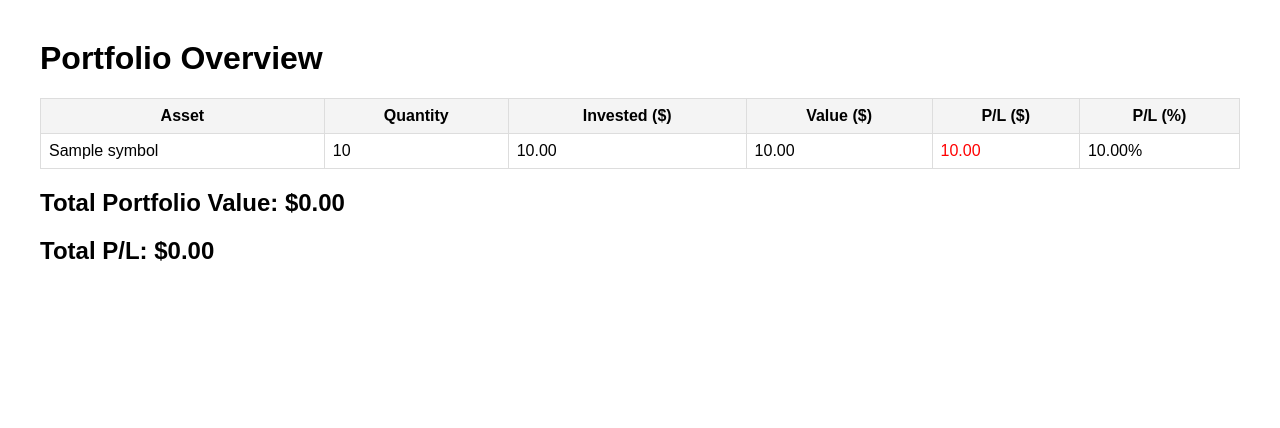
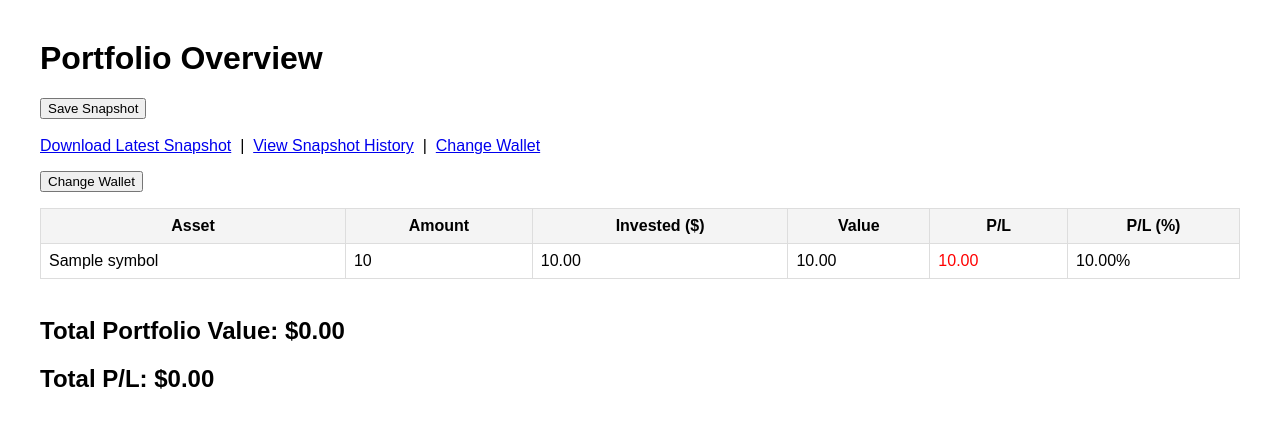
Before and after one commit to Alpha-M2/crypto-portfolio-tracker, a Flask app: template templates/dashboard.html in a window 1280 px wide. Shown: the top 428 px of the page. Run offline with Flask 3, Linux system fonts and the light colour scheme; the template is opened without the code that fills it: most values are stand-ins (such as "Sample title", 1, 10 or a date in 2020).

Commit message:
Harden UX, pricing reliability, snapshots, and daily usage flow
- Implemented cookie-based wallet persistence (no forced re-entry)
- Added explicit wallet reset/change flows
- Introduced snapshot indexing and history per wallet
- Enabled snapshot export and one-click save (user-triggered only)
- Hardened missing price handling (backend + UI-safe behavior)
- Added scam token filtering to suppress low-quality assets
- Normalized stablecoin pricing to deterministic $1.00 values
- Prevented API dependency for stablecoin valuation
- Improved portfolio calculation resilience and predictability
- Ensured daily-usable behavior with clear state transitions

```diff
--- a/app.py
+++ b/app.py
@@ -1,4 +1,12 @@
-from flask import Flask, request, render_template, send_file
+from flask import (
+    Flask,
+    request,
+    render_template,
+    send_file,
+    make_response,
+    redirect,
+    url_for,
+)
 import os
 import logging
 
@@ -8,9 +16,12 @@ from portfolio.wallets.evm import fetch_eth_balance
 from portfolio.wallets.utils import eth_balance_to_holding
 from portfolio.wallets.erc20 import fetch_erc20_holdings
 
-from portfolio.storage import load_holdings, save_snapshot
+from portfolio.storage import load_holdings, save_snapshot, list_snapshots
 from portfolio.prices import fetch_native_prices, fetch_erc20_prices
 from portfolio.calculator import calculate_position
+
+from portfolio.filters.scam import is_scam_token
+from portfolio.filters.stablecoins import is_stablecoin
 
 from config import HOLDINGS_FILE, BASE_CURRENCY
 
@@ -23,26 +34,43 @@ app = Flask(__name__)
 @app.route("/", methods=["GET", "POST"])
 def dashboard():
     try:
-        wallet_address = request.args.get("wallet") or request.form.get("wallet")
+        wallet_address = (
+            request.args.get("wallet")
+            or request.form.get("wallet")
+            or request.cookies.get("wallet")
+        )
+
         if not wallet_address:
             return render_template("wallet_input.html")
 
         holdings = load_holdings(HOLDINGS_FILE)
 
-        if wallet_address:
-            try:
-                eth_balance = fetch_eth_balance(wallet_address)
-                holdings.append(eth_balance_to_holding(eth_balance))
+        try:
+            eth_balance = fetch_eth_balance(wallet_address)
+            holdings.append(eth_balance_to_holding(eth_balance))
 
-                erc20_holdings = fetch_erc20_holdings(wallet_address)
-                holdings.extend(erc20_holdings)
-            except Exception:
-                logger.exception("Failed to fetch wallet balances")
+            erc20_holdings = fetch_erc20_holdings(wallet_address)
+            holdings.extend(erc20_holdings)
+        except Exception:
+            logger.exception("Failed to fetch wallet balances")
 
         native_symbols = []
         erc20_contracts = []
+        filtered_holdings = []
 
+        # Scam token filtering
         for h in holdings:
+            is_scam, reason = is_scam_token(h)
+            if is_scam:
+                logger.warning(
+                    "Suppressed scam token: %s (reason=%s)",
+                    h.symbol,
+                    reason,
+                )
+                continue
+
+            filtered_holdings.append(h)
+
             if getattr(h, "is_erc20", False):
                 erc20_contracts.append(h.contract_address)
             else:
@@ -55,57 +83,99 @@ def dashboard():
         total_value = 0.0
         total_invested = 0.0
 
-        for h in holdings:
-            try:
-                if h.is_erc20:
-                    price = erc20_prices[h.contract_address][BASE_CURRENCY]
-                else:
-                    price = native_prices[h.symbol][BASE_CURRENCY]
-            except KeyError:
+        for h in filtered_holdings:
+            price = None
+
+            if is_stablecoin(h.symbol):
+                price = 1.0
+
+            elif h.is_erc20:
+                price_data = erc20_prices.get(h.contract_address)
+                if price_data:
+                    price = price_data.get(BASE_CURRENCY)
+            else:
+                price_data = native_prices.get(h.symbol)
+                if price_data:
+                    price = price_data.get(BASE_CURRENCY)
+
+            if price is None:
                 logger.warning("No price data for token: %s", h.symbol)
                 continue
 
             position = calculate_position(h, price)
             if not position:
                 continue
+
             portfolio.append(position)
             total_value += position["current_value"]
             total_invested += position["invested"]
 
-        save_snapshot(wallet_address, portfolio)
+        # Save snapshot ONLY on explicit user action
+        if request.method == "POST":
+            save_snapshot(wallet_address, portfolio)
+            logger.info("Snapshot saved for wallet %s", wallet_address)
+
+        response = make_response(
+            render_template(
+                "dashboard.html",
+                portfolio=portfolio,
+                total_value=total_value,
+                total_pnl=total_value - total_invested,
+                wallet=wallet_address,
+            )
+        )
+
+        response.set_cookie(
+            "wallet",
+            wallet_address,
+            max_age=60 * 60 * 24 * 30,  # 30 days
+            httponly=True,
+            samesite="Lax",
+        )
 
         logger.info("Dashboard rendered successfully")
-
-        return render_template(
-            "dashboard.html",
-            portfolio=portfolio,
-            total_value=total_value,
-            total_pnl=total_value - total_invested,
-        )
+        return response
 
     except Exception:
         logger.exception("Dashboard rendering failed")
         return "Internal Server Error", 500
 
 
+@app.route("/export/<filename>")
+def export_snapshot(filename):
+    snapshot_path = f"data/snapshots/{filename}"
+    if not os.path.exists(snapshot_path):
+        return "Snapshot not found", 404
+    return send_file(snapshot_path, as_attachment=True)
+
+
+@app.route("/snapshots")
+def snapshot_history():
+    wallet_address = request.args.get("wallet")
+    if not wallet_address:
+        return "Wallet required", 400
+
+    snapshots = list_snapshots(wallet_address)
+    return render_template(
+        "snapshots.html",
+        wallet=wallet_address,
+        snapshots=snapshots,
+    )
+
+
+@app.route("/change-wallet")
+def change_wallet():
+    response = redirect("/")
+    response.delete_cookie("wallet")
+    return response
+
+
+@app.route("/reset-wallet")
+def reset_wallet():
+    response = make_response(redirect(url_for("dashboard")))
+    response.delete_cookie("wallet")
+    return response
+
+
 if __name__ == "__main__":
     app.run(debug=True)
-
-
-@app.route("/export")
-def export_snapshot():
-    wallet_address = request.args.get("wallet")
-    if not wallet_address:
-        return "Wallet address required", 400
-
-    snapshot_dir = "data/snapshots"
-    if not os.path.exists(snapshot_dir):
-        return "No snapshot directory found", 404
-
-    # Find the latest snapshot for this wallet
-    snapshots = sorted(os.listdir(snapshot_dir), reverse=True)
-    for f in snapshots:
-        if f.startswith(wallet_address):
-            return send_file(f"{snapshot_dir}/{f}", as_attachment=True)
-
-    return "No snapshot available", 404
--- a/data/holdings.csv
+++ b/data/holdings.csv
@@ -1,5 +1,5 @@
 symbol,amount,cost_basis
 
-bitcoin,0.25,20000
-ethereum,1.5,2500
-solana,10,1000
+bitcoin,0.25,2000
+ethereum,1.5,1500
+solana,10,300
--- /dev/null
+++ b/data/snapshots/0x2b09197141080f9dcfd2976cfdcf4e2a7d9cf483_20251220_012840.csv
@@ -0,0 +1,4 @@
+symbol,amount,invested,current_value,pnl,pnl_pct
+bitcoin,0.25,0.0,22030.75,22030.75,0
+ethereum,1.5,0.0,4469.715,4469.715,0
+eth,5.225057435466202,0.0,15569.678396776544,15569.678396776544,0
--- /dev/null
+++ b/data/snapshots/0xd92293daca6bbed57f8cb6d498b48ea93e035e99_20251220_203607.csv
@@ -0,0 +1,4 @@
+symbol,amount,invested,current_value,pnl,pnl_pct
+bitcoin,0.25,500.0,22056.0,21556.0,4311.2
+ethereum,1.5,2250.0,4467.885,2217.885,98.57266666666668
+eth,15.670676100603108,0.0,46676.51912649541,46676.51912649541,0
--- /dev/null
+++ b/portfolio/filters/scam.py
@@ -0,0 +1,34 @@
+import re
+
+SCAM_KEYWORDS = [
+    "claim",
+    "visit",
+    "reward",
+    "airdrop",
+    "verify",
+    "http",
+    ".com",
+    ".net",
+    ".io",
+]
+
+
+def is_scam_token(holding) -> tuple[bool, str | None]:
+    symbol = (holding.symbol or "").lower()
+
+    # Keyword-based detection
+    for kw in SCAM_KEYWORDS:
+        if kw in symbol:
+            return True, f"keyword:{kw}"
+
+    if len(symbol) > 25:
+        return True, "symbol_length"
+
+    # Zero-value dust tokens
+    if holding.amount == 0 and holding.cost_basis == 0:
+        return True, "zero_value"
+
+    if not re.match(r"^[a-z0-9\-_.]+$", symbol):
+        return True, "non_alphanumeric"
+
+    return False, None
--- /dev/null
+++ b/portfolio/filters/stablecoins.py
@@ -0,0 +1,15 @@
+STABLECOINS = {
+    "USDT",
+    "USDC",
+    "DAI",
+    "BUSD",
+    "TUSD",
+    "USDP",
+    "GUSD",
+    "FRAX",
+    "USD1",
+}
+
+
+def is_stablecoin(symbol: str) -> bool:
+    return symbol.upper() in STABLECOINS
--- a/static/styles.css
+++ b/static/styles.css
@@ -24,3 +24,20 @@ th {
 .loss {
     color: red;
 }
+
+tr.muted {
+    opacity: 0.6;
+    font-style: italic;
+}
+
+tr.muted td {
+    color: #888;
+}
+
+.profit {
+    color: green;
+}
+
+.loss {
+    color: red;
+}
--- a/templates/dashboard.html
+++ b/templates/dashboard.html
@@ -8,29 +8,59 @@
 
 <h1>Portfolio Overview</h1>
 
+<form method="post" action="/">
+    <input type="hidden" name="wallet" value="{{ wallet }}">
+    <button type="submit">Save Snapshot</button>
+</form>
+
+<br>
+
+<a href="/export?wallet={{ wallet }}">Download Latest Snapshot</a>
+&nbsp;|&nbsp;
+<a href="/snapshots?wallet={{ wallet }}">View Snapshot History</a>
+&nbsp;|&nbsp;
+<a href="/change-wallet">Change Wallet</a>
+
+<form method="get" action="/reset-wallet" style="margin: 16px 0;">
+    <button type="submit">Change Wallet</button>
+</form>
+
 <table>
     <tr>
         <th>Asset</th>
-        <th>Quantity</th>
+        <th>Amount</th>
         <th>Invested ($)</th>
-        <th>Value ($)</th>
-        <th>P/L ($)</th>
+        <th>Value</th>
+        <th>P/L</th>
         <th>P/L (%)</th>
     </tr>
 
     {% for item in portfolio %}
-    <tr>
+    <tr class="{{ 'muted' if not item.price_available else '' }}">
         <td>{{ item.symbol }}</td>
-        <td>{{ item.quantity }}</td>
+
+        <td>{{ item.amount }}</td>
+
         <td>{{ "%.2f"|format(item.invested) }}</td>
-        <td>{{ "%.2f"|format(item.current_value) }}</td>
-        <td class="{{ 'profit' if item.pnl >= 0 else 'loss' }}">
-            {{ "%.2f"|format(item.pnl) }}
-        </td>
-        <td>{{ "%.2f"|format(item.pnl_pct) }}%</td>
+
+        {% if item.price_available %}
+            <td>{{ "%.2f"|format(item.current_value) }}</td>
+
+            <td class="{{ 'profit' if item.pnl >= 0 else 'loss' }}">
+                {{ "%.2f"|format(item.pnl) }}
+            </td>
+
+            <td>{{ "%.2f"|format(item.pnl_pct) }}%</td>
+        {% else %}
+            <td title="Price unavailable">—</td>
+            <td title="Excluded from totals">N/A</td>
+            <td>N/A</td>
+        {% endif %}
     </tr>
     {% endfor %}
 </table>
+
+<br>
 
 <h2>Total Portfolio Value: ${{ "%.2f"|format(total_value) }}</h2>
 <h2>Total P/L: ${{ "%.2f"|format(total_pnl) }}</h2>
```
Also changed, not shown: data/snapshots/0x2b09197141080f9dcfd2976cfdcf4e2a7d9cf483_20251220_202204.csv (added, +8 -0 lines), portfolio/calculator.py (+11 -1 lines), portfolio/storage.py (+29 -0 lines), templates/snapshots.html (added, +31 -0 lines), portfolio/filters/__init__.py (added).
